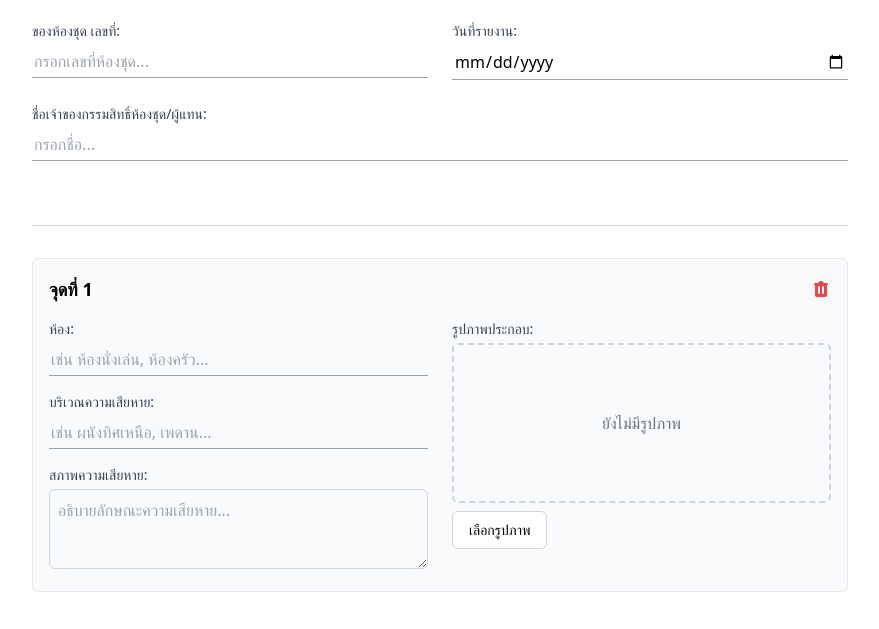
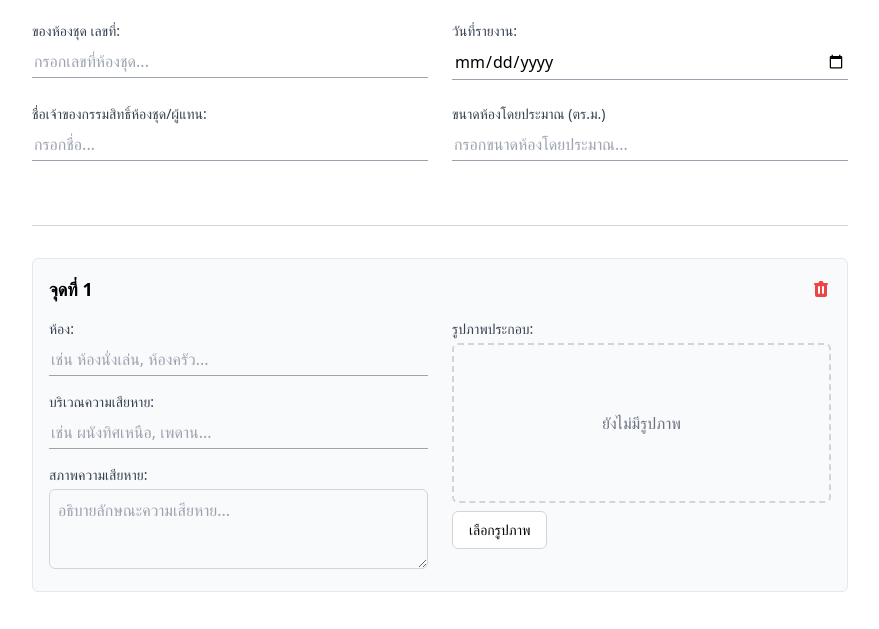
Before and after one commit to npty/condo-damage-report, a website: page index.html in a window 1280 px wide. Shown: the part 159-788 px from the top of the page, without its empty margins (200-1079 px from the left). Drawn offline with nearby package versions, Linux system fonts and the light colour scheme.

Commit message:
feat: add room size input and save to local storage

```diff
--- a/index.html
+++ b/index.html
@@ -195,6 +195,7 @@
           />
         </div>
       </div>
+      <div class="grid grid-cols-1 md:grid-cols-2 gap-6 mb-6">
         <div>
           <label
             for="owner-name"
@@ -208,6 +209,21 @@
             class="form-input mb-8"
             placeholder="กรอกชื่อ..."
           />
+        </div>
+        <div>
+          <label
+            for="room-size"
+            class="block text-sm font-medium text-gray-700 mb-1"
+            >ขนาดห้องโดยประมาณ (ตร.ม.)</label
+          >
+          <input
+            type="number"
+            id="room-size"
+            name="room-size"
+            class="form-input mb-8"
+            placeholder="กรอกขนาดห้องโดยประมาณ..."
+          />
+        </div>
       </div>
 
       <hr class="my-8 border-gray-300 print:hidden" />
@@ -367,6 +383,7 @@
       const unitNumberInput = document.getElementById("unit-number");
       const reportDateInput = document.getElementById("report-date");
       const ownerNameInput = document.getElementById("owner-name");
+      const roomSizeInput = document.getElementById("room-size");
       const signatureNameDisplay = document.getElementById(
         "signature-name-display",
       );
@@ -384,7 +401,6 @@
               area: entry.querySelector('input[name="area[]"]').value,
               description: entry.querySelector('textarea[name="description[]"]')
                 .value,
-              // REMOVED: Do not save image data or filename
               // imageDataUrl: entry.querySelector('.image-data-url').value,
               // imageFilename: entry.querySelector('.image-filename').textContent
             });
@@ -394,6 +410,7 @@
           unitNumber: unitNumberInput.value,
           reportDate: reportDateInput.value,
           ownerName: ownerNameInput.value,
+          roomSize: roomSizeInput.value,
           damageEntries: damageEntries, // Only contains text data now
         };
 
@@ -426,6 +443,7 @@
           reportDateInput.value =
             data.reportDate || new Date().toISOString().split("T")[0];
           ownerNameInput.value = data.ownerName || "";
+          roomSizeInput.value = data.roomSize || "";
 
           damageEntriesContainer.innerHTML = ""; // Clear container before loading
 
@@ -648,6 +666,7 @@
       // Listeners trigger save for text data only
       unitNumberInput.addEventListener("input", saveDataToLocalStorage);
       reportDateInput.addEventListener("change", saveDataToLocalStorage);
+      roomSizeInput.addEventListener("input", saveDataToLocalStorage);
       ownerNameInput.addEventListener("input", () => {
         updateSignatureDisplay();
         saveDataToLocalStorage();
```
Lines whose indentation alone changed are shown as unchanged.
